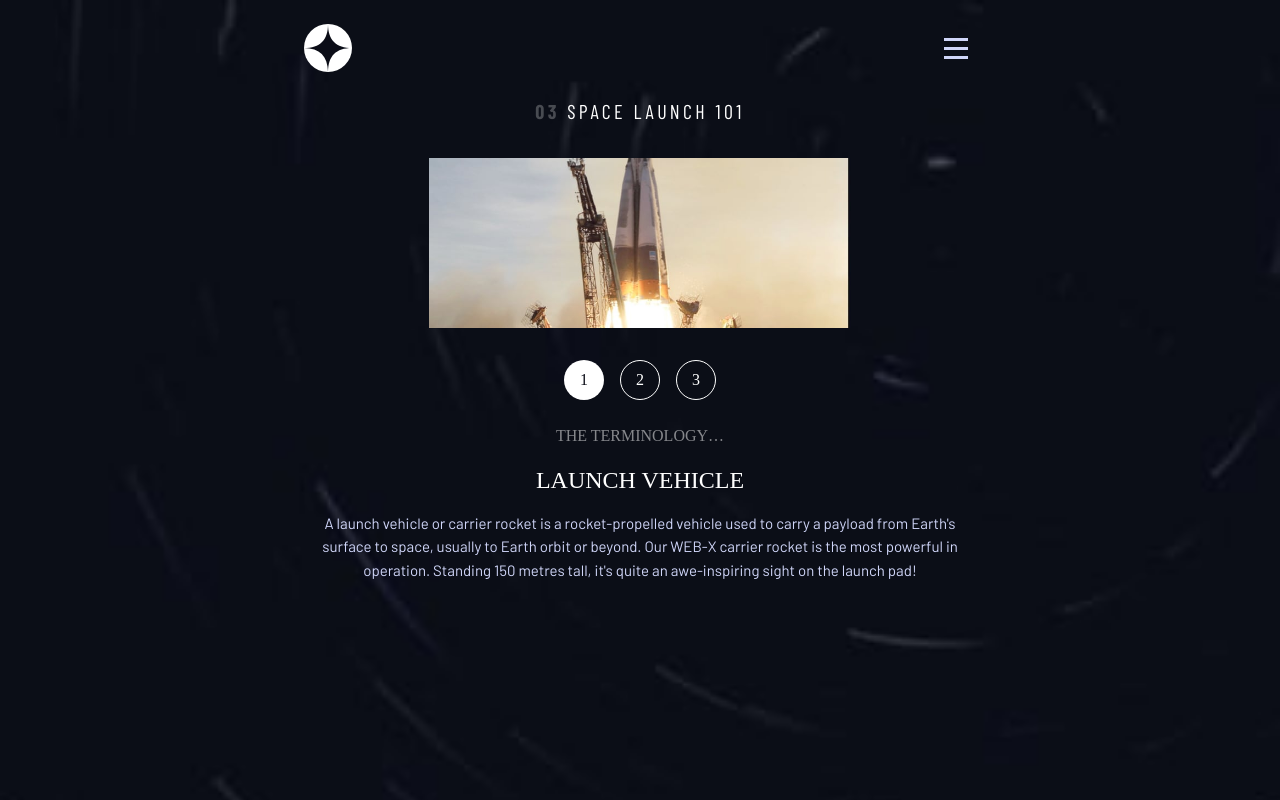
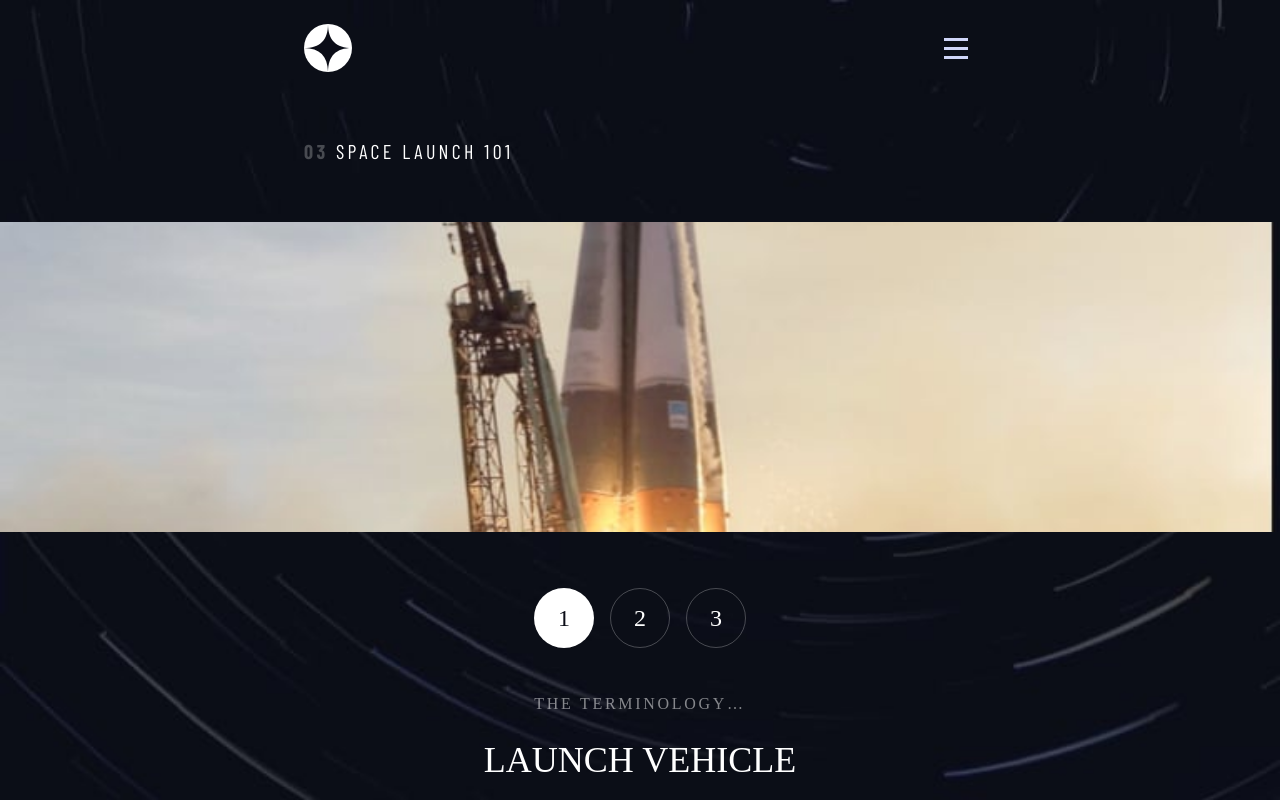
Before and after one commit to KontrolG/space-tourism-website, a Next.js app: page /technology/1 in a window 1280 px wide. Shown: the top 800 px of the page. Built offline with nearby package versions, Linux system fonts and the light colour scheme; a web font is replaced by a local one.

Commit message:
feat(<TechnologyPageLayout />): :lipstick: Add styles for tablet

```diff
--- a/components/pages/technology/index.jsx
+++ b/components/pages/technology/index.jsx
@@ -5,13 +5,13 @@
 
 function TechnologyPageLayout() {
   return (
-    <div className="bg-technology-sm min-h-screen bg-cover">
+    <div className="bg-technology-sm md:bg-technology-md min-h-screen bg-cover">
       <PageLayout>
-        <main className="py-6">
-          <header className="text-center">
+        <main className="py-6 md:py-16">
+          <header className="text-center md:text-left md:container">
             <PageTitle number="03" title="Space Launch 101" />
           </header>
-          <TechnologyTabs className="text-center mt-8" />
+          <TechnologyTabs className="text-center mt-8 md:mt-14" />
         </main>
       </PageLayout>
     </div>
--- a/components/technology/technology-tabs/index.jsx
+++ b/components/technology/technology-tabs/index.jsx
@@ -12,12 +12,12 @@
 
   return (
     <div className={className}>
-      <figure className="relative h-[170px] mx-auto">
+      <figure className="relative h-[170px] md:h-[310px] mx-auto">
         {technology.map(({ id, images, name }) => (
           <img
             key={id}
             className={classes(
-              "absolute transition-opacity inset-0 h-[170px] mx-auto",
+              "absolute transition-opacity inset-0 h-[170px] md:h-[310px] w-full object-cover mx-auto",
               selectedTechnologyData.id === id ? "opacity-full" : "opacity-0"
             )}
             src={images.landscape}
@@ -25,27 +25,29 @@
           />
         ))}
       </figure>
-      <div className="container">
-        <nav id="destination-navigation" className="mt-8 space-x-4">
+      <div className="container md:max-w-md">
+        <nav id="destination-navigation" className="mt-8 md:mt-14 space-x-4">
           {technology.map(({ id, name }, index) => (
             <Link
               scroll={false}
               key={id}
               href={getTechnologyPath(id)}
               className={classes(
-                "font-serif uppercase transition-color w-10 h-10 rounded-full inline-flex justify-center items-center border-white border",
+                "font-serif uppercase transition-color transition-opacity w-[2.5em] h-[2.5em] md:text-2xl rounded-full inline-flex justify-center items-center border-white border border-opacity-25 hover:border-opacity-100",
                 selectedTechnologyData.id === id &&
                   "bg-white text-black border-none"
               )}
             >
-              <span className="">{index + 1}</span>
+              <span>{index + 1}</span>
             </Link>
           ))}
         </nav>
-        <div className="mt-6">
-          <h2 className="font-serif uppercase opacity-50">The Terminology…</h2>
+        <div className="mt-6 md:mt-11">
+          <h2 className="font-serif uppercase opacity-50 text-[0.875rem] md:text-[1rem] tracking-[0.16875em]">
+            The Terminology…
+          </h2>
         </div>
-        <div className="mt-2 relative">
+        <div className="mt-2 md:mt-4 relative">
           {technology.map(({ id, name, description }) => (
             <div
               key={id}
@@ -55,8 +57,10 @@
               )}
             >
               <div className="pb-8">
-                <h3 className="font-serif uppercase text-2xl mt-2">{name}</h3>
-                <p className="text-[15px] leading-[1.5625] text-light mt-4">
+                <h3 className="font-serif uppercase text-2xl md:text-4xl mt-2">
+                  {name}
+                </h3>
+                <p className="text-[15px] md:text-[1rem] leading-[1.5625] md:leading-[1.75rem] text-light mt-4">
                   {description}
                 </p>
               </div>
--- a/tailwind.config.js
+++ b/tailwind.config.js
@@ -22,7 +22,8 @@
       "destination-md": `url(${DESTINATION_IMAGES_PATH}/background-destination-tablet.jpg)`,
       "crew-sm": `url(${CREW_IMAGES_PATH}/background-crew-mobile.jpg)`,
       "crew-md": `url(${CREW_IMAGES_PATH}/background-crew-tablet.jpg)`,
-      "technology-sm": `url(${TECHNOLOGY_IMAGES_PATH}/background-technology-mobile.jpg)`
+      "technology-sm": `url(${TECHNOLOGY_IMAGES_PATH}/background-technology-mobile.jpg)`,
+      "technology-md": `url(${TECHNOLOGY_IMAGES_PATH}/background-technology-tablet.jpg)`
     },
     extend: {
       colors: {
```
Also changed, not shown: public/images/technology/background-technology-tablet.jpg (added).
